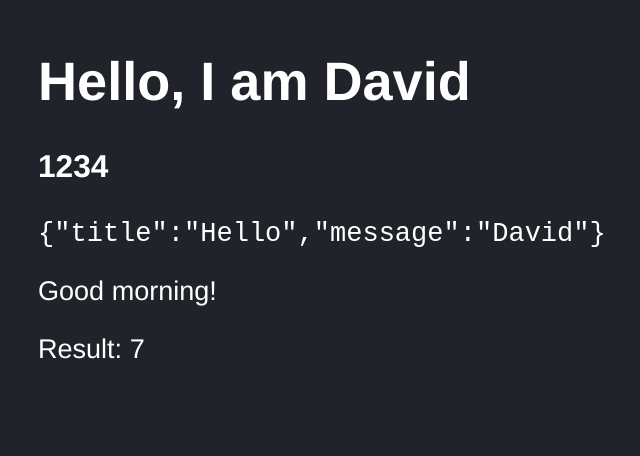
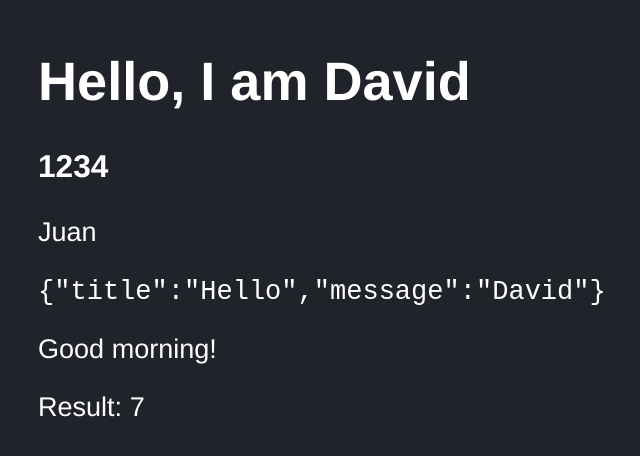
Before and after one commit to toledodavid/react-03-counter-app-vite, a React (Vite) app: page / in a window 1280 px wide. Shown: the part 134-590 px from the top of the page, without its empty margins (110-750 px from the left). Built offline with nearby package versions, Linux system fonts and the light colour scheme.

Commit message:
Add defaultProps to FirstApp Component

```diff
--- a/src/FirstApp.jsx
+++ b/src/FirstApp.jsx
@@ -10,11 +10,12 @@
 
 const getResult = (a, b) => a + b;
 
-export const FirstApp = ({title, subTitle}) => {
+export const FirstApp = ({title, subTitle, name}) => {
   return (
     <>
       <h1>{title}</h1>
       <h3>{subTitle}</h3>
+      <p>{name}</p>
 
       <code>{JSON.stringify(newMessage)}</code>
 
@@ -32,7 +33,13 @@
   // );
 }
 
+FirstApp.defaultProps = {
+  title: 'Not title',
+  subTitle: 0,
+  name: 'Juan',
+}
+
 FirstApp.propTypes = {
   title: PropTypes.string.isRequired,
-  subTitle: PropTypes.number
+  subTitle: PropTypes.number,
 }
```
